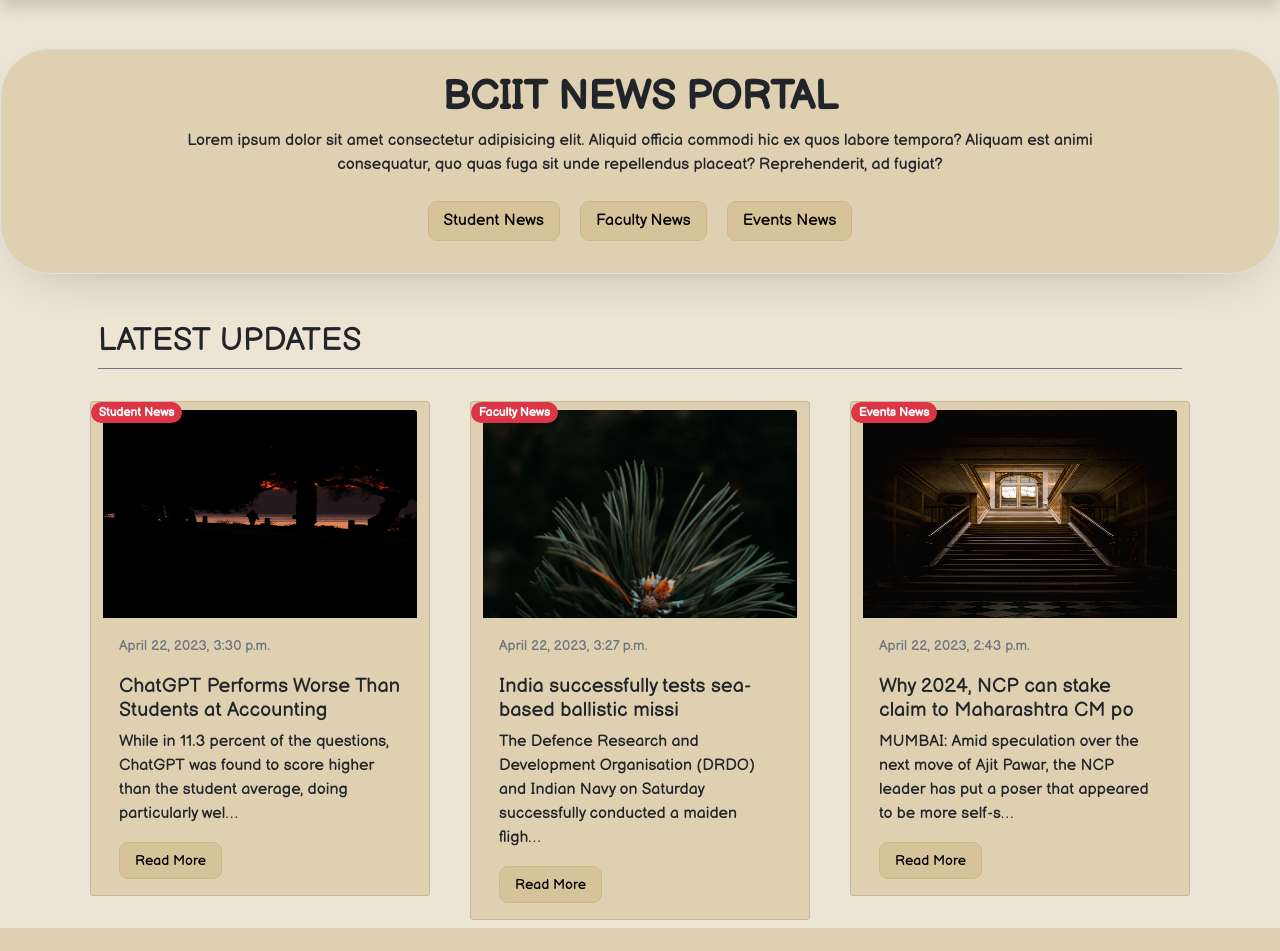
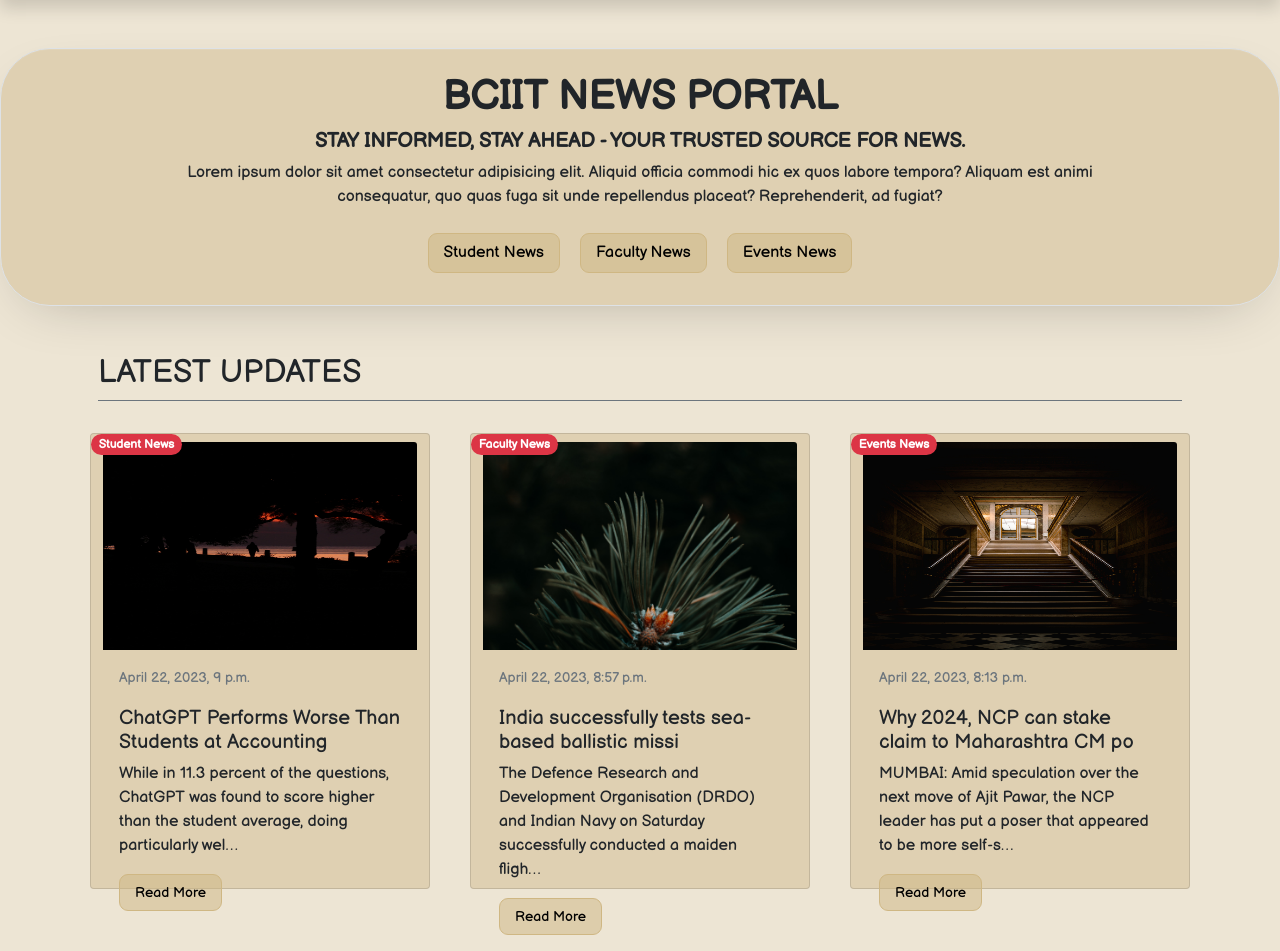
Before and after one commit to aloksharma10/learnDjango_Cllg, a Django app: page / in a window 1280 px wide. Shown: the part 73-1024 px from the top of the page. Before the commit the page ends 1001 px from the top, so only its background shows below. Run offline with Django 4.2, Linux system fonts and the light colour scheme; data comes from the database, SQL or seed files in the repository; both versions use the stored data as it was after the commit.

Commit message:
exp2_done

```diff
--- a/Experiments/exp2/newsapp/home/models.py
+++ b/Experiments/exp2/newsapp/home/models.py
@@ -3,7 +3,7 @@ from django.db import models
 # Create your models here.
 class StudentNews(models.Model):
     sno=models.AutoField(primary_key=True)
-    title=models.CharField(max_length=50)
+    title=models.CharField(max_length=200)
     action=models.TextField(default="")
     desc=models.TextField()
     result=models.TextField(default="")
@@ -15,7 +15,7 @@ class StudentNews(models.Model):
 
 class FacultyNews(models.Model):
     sno=models.AutoField(primary_key=True)
-    title=models.CharField(max_length=50)
+    title=models.CharField(max_length=200)
     action=models.TextField(default="")
     desc=models.TextField()
     result=models.TextField(default="")
@@ -26,7 +26,7 @@ class FacultyNews(models.Model):
 
 class EventsNews(models.Model):
     sno=models.AutoField(primary_key=True)
-    title=models.CharField(max_length=50)
+    title=models.CharField(max_length=200)
     action=models.TextField(default="")
     desc=models.TextField()
     result=models.TextField(default="")
--- a/Experiments/exp2/newsapp/home/views.py
+++ b/Experiments/exp2/newsapp/home/views.py
@@ -18,6 +18,7 @@ def faculty(request):
 
 def events(request):
     events_news = EventsNews.objects.all()
+    print(events_news[0].timeStamp)
     return render(request, 'events.html', {'events_news': events_news})
 
 def news(request, id, category):
--- a/Experiments/exp2/newsapp/newsapp/settings.py
+++ b/Experiments/exp2/newsapp/newsapp/settings.py
@@ -106,7 +106,7 @@ AUTH_PASSWORD_VALIDATORS = [
 
 LANGUAGE_CODE = 'en-us'
 
-TIME_ZONE = 'UTC'
+TIME_ZONE = 'Asia/Calcutta'
 
 USE_I18N = True
 
--- a/Experiments/exp2/newsapp/static/css/style.css
+++ b/Experiments/exp2/newsapp/static/css/style.css
@@ -1,9 +1,10 @@
 @import url('https://fonts.googleapis.com/css2?family=Balsamiq+Sans&family=Nanum+Gothic&display=swap');
+/* @import url('https://fonts.googleapis.com/css2?family=Balsamiq+Sans&family=Nanum+Gothic&family=Roboto:wght@300&display=swap'); */
 *{
   margin: 0;
   padding: 0;
   font-family: 'Balsamiq Sans', cursive;
-  font-weight: 300;
+  font-weight: 200;
 
 }
 .custom-btn{
--- a/Experiments/exp2/newsapp/templates/events.html
+++ b/Experiments/exp2/newsapp/templates/events.html
@@ -9,7 +9,7 @@
     {% for news in events_news %}
     <div class="col-md-4">
       <div class="row m-2">
-        <div class="card" style="background-color: #dfd0b2; border-radius: 13px;">
+        <div class="card" style="height: 57vh; background-color: #dfd0b2; border-radius: 13px;">
           <span
             class="position-absolute top-0 start-0 badge rounded-pill bg-danger"
             >{{news.timeStamp}}</span
--- a/Experiments/exp2/newsapp/templates/faculty.html
+++ b/Experiments/exp2/newsapp/templates/faculty.html
@@ -9,7 +9,7 @@
     {% for news in faculty_news %}
     <div class="col-md-4">
       <div class="row m-2">
-        <div class="card" style="background-color: #dfd0b2; border-radius: 13px;">
+        <div class="card" style="height: 57vh; background-color: #dfd0b2; border-radius: 13px;">
           <span
             class="position-absolute top-0 start-0 badge rounded-pill bg-danger"
             >{{news.timeStamp}}</span
--- a/Experiments/exp2/newsapp/templates/home.html
+++ b/Experiments/exp2/newsapp/templates/home.html
@@ -11,12 +11,15 @@
   "
 >
   <div class="text-center">
-    <h1 class="text-uppercase fw-bold">BCIIT News Portal</h1>
+    <h1 class="text-uppercase fw-bold">BCIIT News Portal <span class="d-flex justify-content-center mx-auto fw-bold fs-5 my-2">
+      Stay informed, stay ahead - Your trusted source for news.
+    </span></h1>
     <p class="w-75 mx-auto text-dark">
       Lorem ipsum dolor sit amet consectetur adipisicing elit. Aliquid officia
       commodi hic ex quos labore tempora? Aliquam est animi consequatur, quo
       quas fuga sit unde repellendus placeat? Reprehenderit, ad fugiat?
     </p>
+
   </div>
   <div class="d-flex justify-content-center mx-auto w-50 p-2">
     <a href="/student-news"
@@ -35,9 +38,9 @@
     <h2>LATEST UPDATES</h2>
   </div>
   <div class="row">
-    <div class="col-md-4">
+    <div class="col-md-4" >
       <div class="row m-2">
-        <div class="card" style="background-color: #dfd0b2">
+        <div class="card" style="height: 57vh; background-color: #dfd0b2">
           <span
             class="position-absolute top-0 start-0 badge rounded-pill bg-danger"
             >Student News</span
@@ -62,9 +65,9 @@
         </div>
       </div>
     </div>
-    <div class="col-md-4">
+    <div class="col-md-4" >
       <div class="row m-2">
-        <div class="card" style="background-color: #dfd0b2">
+        <div class="card" style="height: 57vh; background-color: #dfd0b2">
           <span
             class="position-absolute top-0 start-0 badge rounded-pill bg-danger"
             >Faculty News</span
@@ -89,9 +92,9 @@
         </div>
       </div>
     </div>
-    <div class="col-md-4">
+    <div class="col-md-4" >
       <div class="row m-2">
-        <div class="card" style="background-color: #dfd0b2">
+        <div class="card" style="height: 57vh; background-color: #dfd0b2">
           <span
             class="position-absolute top-0 start-0 badge rounded-pill bg-danger"
             >Events News</span
--- a/Experiments/exp2/newsapp/templates/student.html
+++ b/Experiments/exp2/newsapp/templates/student.html
@@ -9,7 +9,7 @@
     {% for news in student_news %}
     <div class="col-md-4">
       <div class="row m-2">
-        <div class="card" style="background-color: #dfd0b2; border-radius: 13px;">
+        <div class="card" style="height: 57vh; background-color: #dfd0b2; border-radius: 13px;">
           <span
             class="position-absolute top-0 start-0 badge rounded-pill bg-danger"
             >{{news.timeStamp}}</span
```
Also changed, not shown: Experiments/exp2/newsapp/db.sqlite3, Experiments/exp2/newsapp/static/postImg/irina-iriser-eICkTsC44cU-unsplash.jpg (added), Experiments/exp2/newsapp/static/postImg/rafael-garcin-RTa0K1a-OjE-unsplash.jpg (added).
